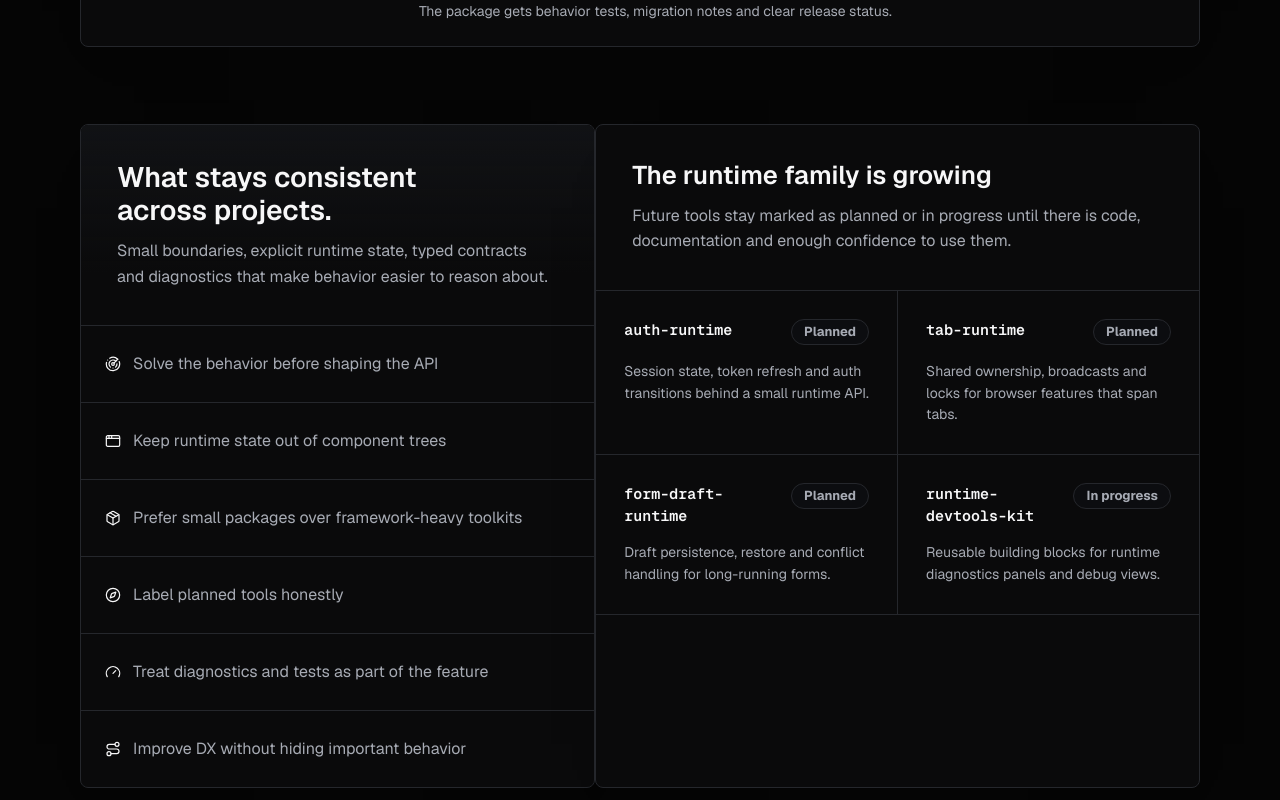
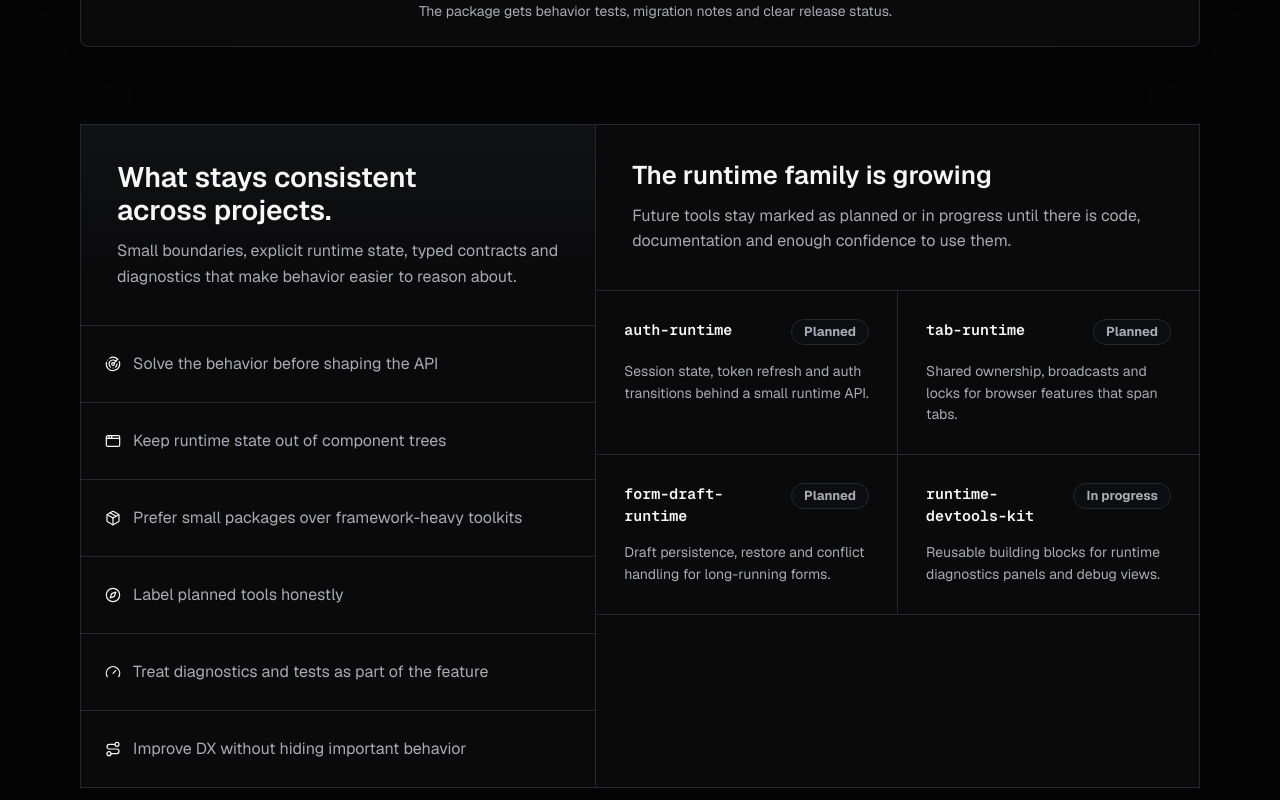
Before and after one commit to FlameFront-end/flamefrontend.dev, a React (Vite) app: page / in a window 1280 px wide. Shown: the part 3140-3940 px from the top of the page. Built offline with nearby package versions, Linux system fonts and the light colour scheme.

Commit message:
refactor  system section styling

```diff
--- a/src/features/home/pages/HomePage.module.scss
+++ b/src/features/home/pages/HomePage.module.scss
@@ -509,7 +509,7 @@
 .systemSection {
   display: grid;
   grid-template-columns: minmax(0, 0.92fr) minmax(0, 1.08fr);
-  gap: clamp(var(--space-5), 3vw, var(--space-7));
+  gap: 0;
   overflow: visible;
   background: transparent;
   border: 0;
@@ -530,8 +530,16 @@
 .roadmapPanel {
   overflow: hidden;
   border: 1px solid var(--color-border);
-  border-radius: var(--radius-card);
-  box-shadow: 0 20px 72px -64px rgb(0 0 0 / 86%);
+  border-radius: 0;
+  box-shadow: none;
+}
+
+.systemPanel {
+  border-right: 0;
+}
+
+.roadmapPanel {
+  border-left: 1px solid var(--color-border);
 }
 
 .systemPanel .sectionIntro {
@@ -632,6 +640,16 @@
   .systemSection,
   .contactSection {
     grid-template-columns: 1fr;
+  }
+
+  .systemPanel {
+    border-right: 1px solid var(--color-border);
+    border-bottom: 0;
+  }
+
+  .roadmapPanel {
+    border-left: 1px solid var(--color-border);
+    border-top: 1px solid var(--color-border);
   }
 
   .metricsHeader h2,
```
